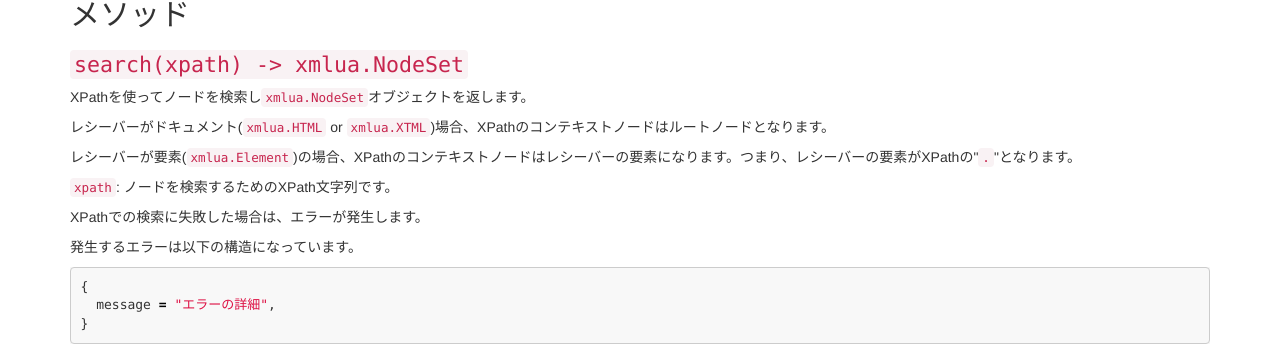
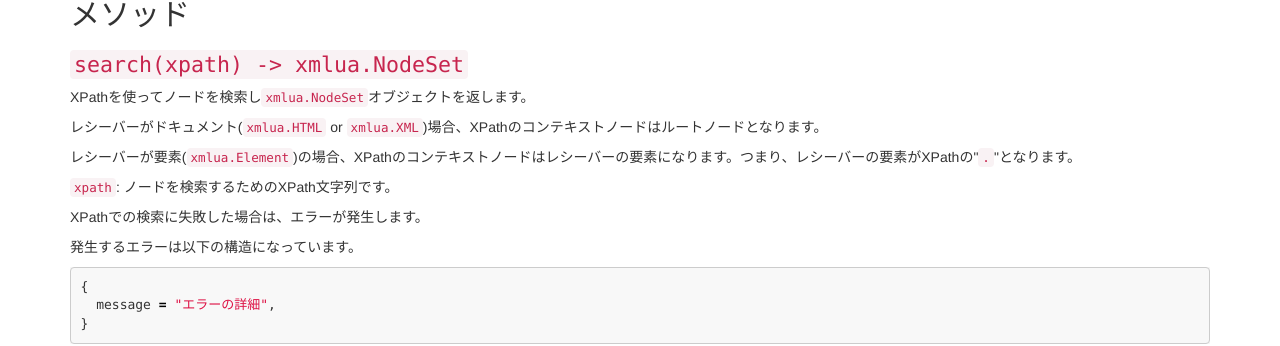
Before and after one commit to clear-code/xmlua, a Jekyll site: the page built from docs/ja/reference/searchable.md, in a window 1280 px wide. Shown: the part 237-583 px from the top of the page. Built offline with Jekyll 4.4.1, drawn with Linux system fonts in a browser that asks for light colours.

Commit message:
doc: fix a typo

```diff
--- a/docs/ja/reference/searchable.md
+++ b/docs/ja/reference/searchable.md
@@ -14,7 +14,7 @@ title: xmlua.Searchable
 
 XPathを使ってノードを検索し[`xmlua.NodeSet`][node-set]オブジェクトを返します。
 
-レシーバーがドキュメント([`xmlua.HTML`][html] or [`xmlua.XTML`][xml])場合、XPathのコンテキストノードはルートノードとなります。
+レシーバーがドキュメント([`xmlua.HTML`][html] or [`xmlua.XML`][xml])場合、XPathのコンテキストノードはルートノードとなります。
 
 レシーバーが要素([`xmlua.Element`][element])の場合、XPathのコンテキストノードはレシーバーの要素になります。つまり、レシーバーの要素がXPathの"`.`"となります。
 
```
Also changed, not shown: docs/reference/searchable.md (+1 -1 lines), 1 other file.
